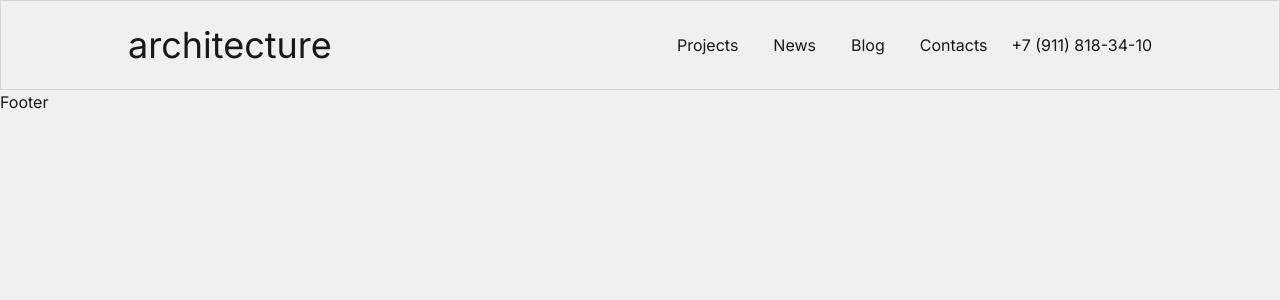
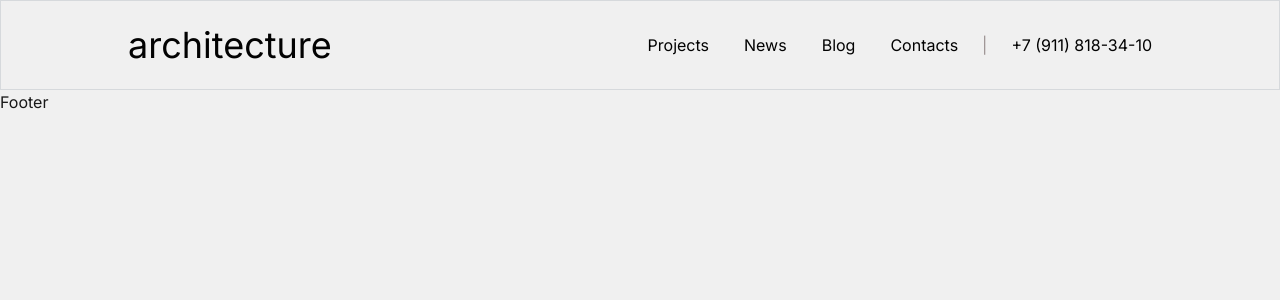
Before and after one commit to OlifemB/studio54, a Next.js app: page / in a window 1280 px wide. Shown: the top 300 px of the page. Built offline with nearby package versions, Linux system fonts and the light colour scheme.

Commit message:
header colors

```diff
--- a/src/components/header.tsx
+++ b/src/components/header.tsx
@@ -21,18 +21,20 @@ const nav_data = [
 
 export const Header = () => {
   return (
-    <header className={'h-[90px] border border-b border-[#D6D9DC]'}>
+    <header className={'h-[90px] border border-b border-[#D6D9DC] text-[#020202]'}>
       <div className={'container mx-auto flex flex-row h-full items-center justify-between'}>
         <Link href={'/'} className={'text-[36px]'}>architecture</Link>
 
         <nav className={'flex flex-row gap-[24px]'}>
           <ul className={'flex flex-row gap-[35px] text-[16px]'}>
             {nav_data.map((item) => (
-              <li key={item.title}>
+              <li key={item.title} className={'hover:text-[#2969CA] hover:underline duration-300'}>
                 <Link href={item.link}>{item.title}</Link>
               </li>
             ))}
           </ul>
+
+         <span className={'text-[#9C9393]'}>|</span>
 
           <div className={'text-[16px]'}>
             <Link href={'tel:89118183410'}>+7 (911) 818-34-10</Link>
```
